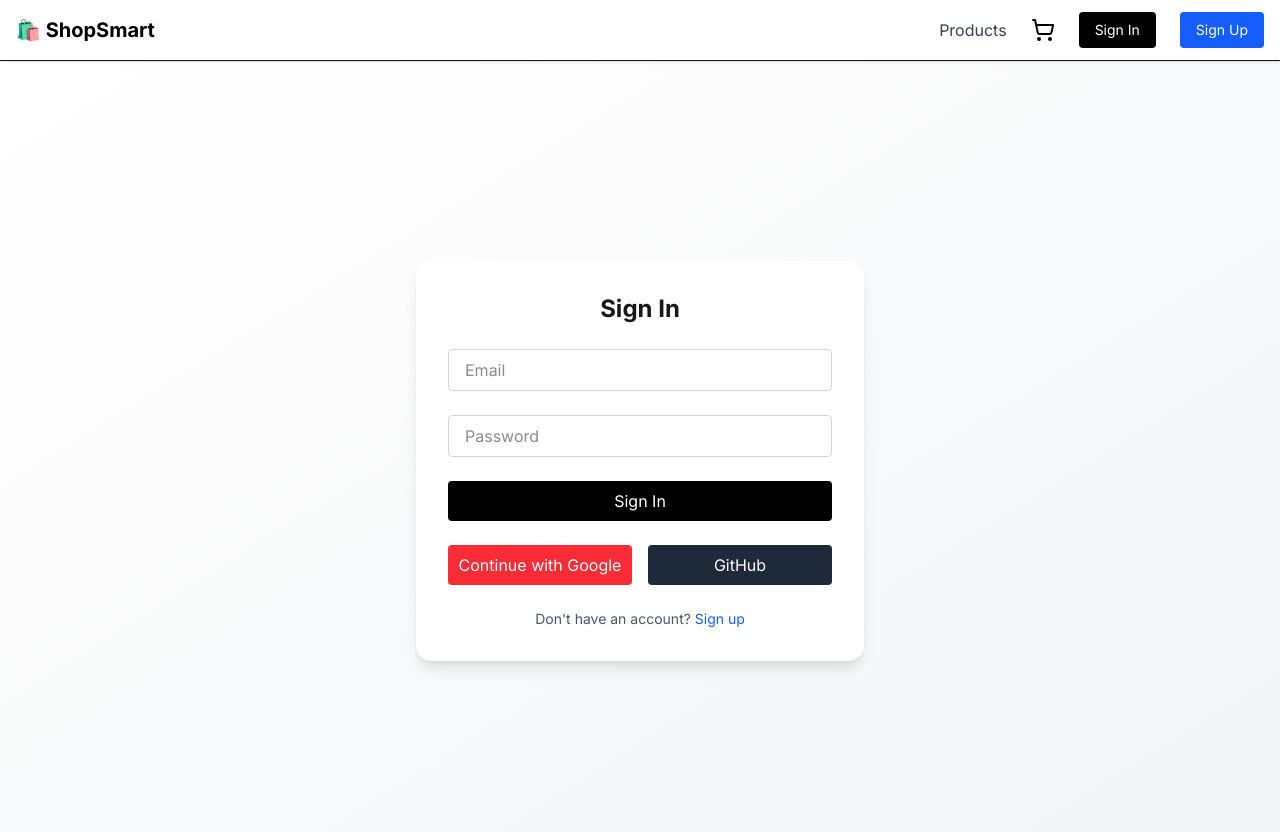
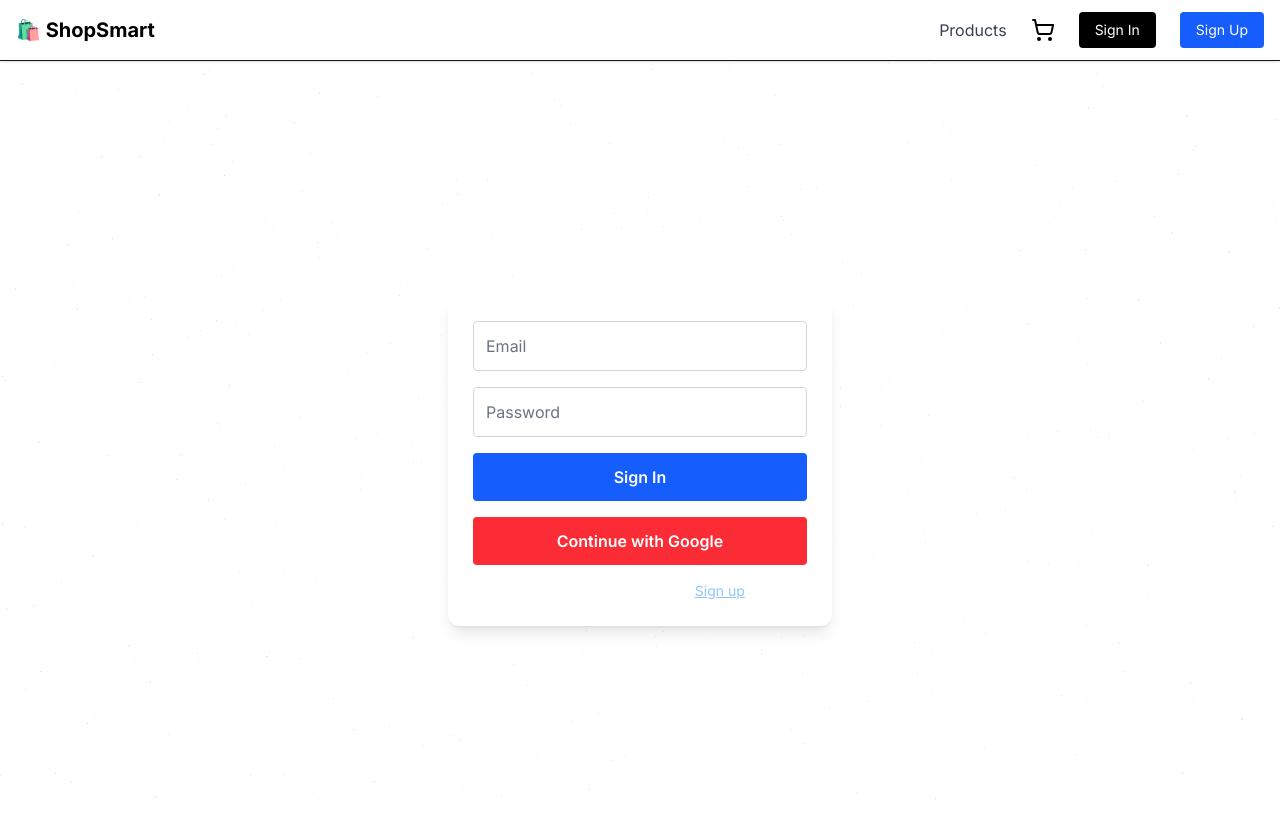
Before and after one commit to shreyas367/ecom, a Next.js app: page /sign-in in a window 1280 px wide. Shown: the top 832 px of the page. Built offline with nearby package versions, Linux system fonts and the light colour scheme; no server answers.

Commit message:
sdasdasd

```diff
--- a/package.json
+++ b/package.json
@@ -11,6 +11,8 @@
   "dependencies": {
     "@hookform/resolvers": "^5.2.1",
     "@radix-ui/react-dropdown-menu": "^2.1.15",
+    "@react-three/drei": "^10.6.1",
+    "@react-three/fiber": "^9.3.0",
     "axios": "^1.11.0",
     "bcrypt": "^6.0.0",
     "bcryptjs": "^3.0.2",
@@ -25,6 +27,7 @@
     "react-hook-form": "^7.61.1",
     "react-toastify": "^11.0.5",
     "sonner": "^2.0.6",
+    "three": "^0.179.1",
     "zod": "^4.0.14",
     "zustand": "^5.0.6"
   },
--- a/src/app/(auth)/sign-in/page.tsx
+++ b/src/app/(auth)/sign-in/page.tsx
@@ -1,94 +1,83 @@
-'use client';
+'use client'
 
-import { signIn } from "next-auth/react";
-import { useState } from "react";
-import { useRouter } from "next/navigation";
-import { motion } from "framer-motion";
+import { signIn } from 'next-auth/react';
+import { useState } from 'react';
+import { useRouter } from 'next/navigation';
+import { motion } from 'framer-motion';
+import SpaceBackground from '@/components/SpaceBackground';
+
 
 export default function SignInPage() {
   const router = useRouter();
-  const [email, setEmail] = useState("");
-  const [password, setPassword] = useState("");
+  const [email, setEmail] = useState('');
+  const [password, setPassword] = useState('');
 
   const handleLogin = async (e: React.FormEvent) => {
     e.preventDefault();
-    const res = await signIn("credentials", {
+    const res = await signIn('credentials', {
       email,
       password,
       redirect: false,
     });
 
-    if (res?.ok) router.push("/");
-    else alert("Invalid credentials");
-  };
-
-  const handleOAuthLogin = async (provider: "google" | "github") => {
-    await signIn(provider, { callbackUrl: "/" });
+    if (res?.ok) router.push('/');
+    else alert('Invalid credentials');
   };
 
   return (
-    <motion.div
-      initial={{ opacity: 0, y: 40 }}
+    <>
+      <SpaceBackground />
+
+      <div className="min-h-screen flex flex-col justify-center items-center">
+
+        <motion.form
+          onSubmit={handleLogin}
+          initial={{ opacity: 0, y: 50 }}
           animate={{ opacity: 1, y: 0 }}
-      transition={{ duration: 0.5 }}
-      className="min-h-screen flex items-center justify-center bg-gradient-to-br from-white to-gray-100"
+          transition={{ duration: 0.8 }}
+          className="bg-white/10 backdrop-blur-md p-6 rounded-xl shadow-lg max-w-sm w-full space-y-4 border border-white/20"
         >
-      <form
-        onSubmit={handleLogin}
-        className="bg-white shadow-lg rounded-2xl p-8 w-full max-w-md space-y-6 animate-fade-in"
-      >
-        <h2 className="text-2xl font-bold text-center">Sign In</h2>
-
-        <input
-          className="w-full px-4 py-2 border border-gray-300 rounded focus:outline-none focus:ring-2 focus:ring-black"
+          <motion.input
+            whileFocus={{ scale: 1.02 }}
+            className="w-full p-3 rounded border border-gray-300 bg-white/80 placeholder-gray-500"
             type="email"
             placeholder="Email"
-          autoComplete="off"
             value={email}
             onChange={(e) => setEmail(e.target.value)}
           />
-
-        <input
-          className="w-full px-4 py-2 border border-gray-300 rounded focus:outline-none focus:ring-2 focus:ring-black"
+          <motion.input
+            whileFocus={{ scale: 1.02 }}
+            className="w-full p-3 rounded border border-gray-300 bg-white/80 placeholder-gray-500"
             type="password"
             placeholder="Password"
-          autoComplete="off"
             value={password}
             onChange={(e) => setPassword(e.target.value)}
           />
-
-        <button
+          <motion.button
+            whileHover={{ scale: 1.05 }}
+            whileTap={{ scale: 0.95 }}
+            className="w-full bg-blue-600 text-white py-3 rounded font-semibold"
             type="submit"
-          className="w-full bg-black text-white py-2 rounded hover:bg-gray-800 transition-colors duration-200"
           >
             Sign In
-        </button>
+          </motion.button>
 
-        <div className="flex items-center justify-between gap-4">
-          <button
+          <motion.button
+            whileHover={{ scale: 1.05 }}
+            whileTap={{ scale: 0.95 }}
             type="button"
-            onClick={() => handleOAuthLogin("google")}
-            className="w-full bg-red-500 text-white py-2 rounded hover:bg-red-600 transition-colors duration-200"
+            onClick={() => signIn('google', { callbackUrl: '/' })}
+            className="w-full bg-red-500 text-white py-3 rounded font-semibold"
           >
             Continue with Google
-          </button>
+          </motion.button>
 
-          <button
-            type="button"
-            onClick={() => handleOAuthLogin("github")}
-            className="w-full bg-gray-800 text-white py-2 rounded hover:bg-gray-900 transition-colors duration-200"
-          >
-            GitHub
-          </button>
+          <p className="text-center text-sm text-white">
+            Don't have an account?{' '}
+            <a href="/sign-up" className="underline text-blue-300">Sign up</a>
+          </p>
+        </motion.form>
       </div>
-
-        <p className="text-center text-sm text-gray-600">
-          Don&apos;t have an account?{" "}
-          <a href="/sign-up" className="text-blue-600 hover:underline">
-            Sign up
-          </a>
-        </p>
-      </form>
-    </motion.div>
+    </>
   );
 }
--- /dev/null
+++ b/src/components/SpaceBackground.tsx
@@ -0,0 +1,21 @@
+'use client';
+
+import { Canvas } from '@react-three/fiber';
+import { Stars } from '@react-three/drei';
+
+export default function SpaceBackground() {
+  return (
+    <div className="fixed inset-0 -z-10">
+      <Canvas camera={{ position: [0, 0, 1] }}>
+        <Stars
+          radius={100}
+          depth={50}
+          count={5000}
+          factor={4}
+          fade
+          speed={1}
+        />
+      </Canvas>
+    </div>
+  );
+}
```
Also changed, not shown: 1 other file (tests, documents, lock files or other folders). Lines whose indentation alone changed are shown as unchanged.
